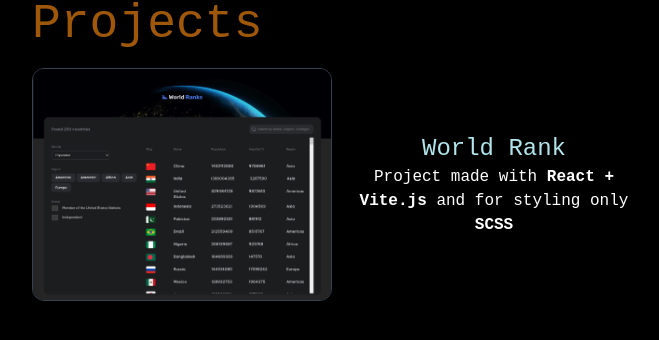
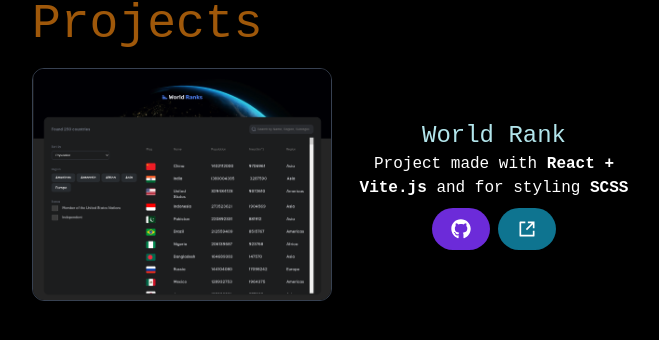
Before and after one commit to VictorCano18/victorcano-portfolio, a Next.js app: page /pages/projects in a window 1280 px wide. Shown: the top 340 px of the page, without its empty margins (308-967 px from the left). Built offline with nearby package versions, Linux system fonts and the light colour scheme.

Commit message:
refactor: change projects section

```diff
--- /dev/null
+++ b/app/pages/courses/page.scss
@@ -0,0 +1,22 @@
+@keyframes appear {
+    from {
+        opacity: 0;
+        transform: translateX(-100px);
+    }
+    to {
+        opacity: 1;
+        transform: translateX(0px);
+    }
+}
+
+.course {
+    opacity: 0;
+    transform: translateX(-100px);
+    transition: opacity 1s linear, transform 1s linear;
+}
+
+.course.visible {
+    opacity: 1;
+    transform: translateX(0px);
+    animation: appear 1s linear;
+}
--- a/app/pages/projects/page.tsx
+++ b/app/pages/projects/page.tsx
@@ -3,22 +3,37 @@
 import { Button, Tooltip } from 'flowbite-react';
 import React from 'react';
 import worldRank from '../../../public/assets/world_rank_project.png'
+import { RiShareBoxLine } from "react-icons/ri";
+import { FaGithub } from "react-icons/fa";
+
+
 
 export default function Projects() {
 
-    const onHoverStatus = () => {
-        console.log('hover')
-    }
     return (
         <div className="text-white relative sm:max-w-full max-w-xs mx-auto">
             <h1 className="text-yellow-600 text-4xl sm:text-5xl mb-5">Projects</h1>
-            <a href='https://world-rank-liard.vercel.app/' target='_blank' className='relative flex flex-col sm:flex-row items-center gap-6'>
+            <div className='relative flex flex-col sm:flex-row items-center gap-6'>
                 <img src={worldRank.src} className='sm:w-1/2 w-fit rounded-xl border border-gray-700' alt='world-rank' />
-                <div className='flex flex-col items-center justify-center text-center'>
-                    <div className='text-2xl strong dateColor'>World Rank</div>
-                    <p>Project made with <strong>React + Vite.js</strong> and for styling only <strong>SCSS</strong></p>
+                <div className='flex flex-col gap-2'>
+                    <div className='flex flex-col items-center justify-center text-center'>
+                        <div className='text-2xl strong dateColor'>World Rank</div>
+                        <p>Project made with <strong>React + Vite.js</strong> and for styling <strong>SCSS</strong></p>
+                    </div>
+                    <div className='flex gap-2 items-center justify-center'>
+                        <Tooltip content="GitHub source" className='text-black bg-yellow-500 rounded text-yellow-400'>
+                            <Button href='https://github.com/VictorCano18/world-rank' target='_blank' pill className='w-fit animationIcon' color="purple">
+                                <FaGithub className='text-xl animateIcon' />
+                            </Button>
+                        </Tooltip>
+                        <Tooltip content="Project" className='text-black bg-yellow-500 rounded text-yellow-400'>
+                            <Button href='https://world-rank-liard.vercel.app/' pill className='w-fit animationIcon'>
+                                <RiShareBoxLine className='text-xl animateIcon' />
+                            </Button>
+                        </Tooltip>
+                    </div>
                 </div>
-            </a>
+            </div>
         </div>
     );
 }
```
